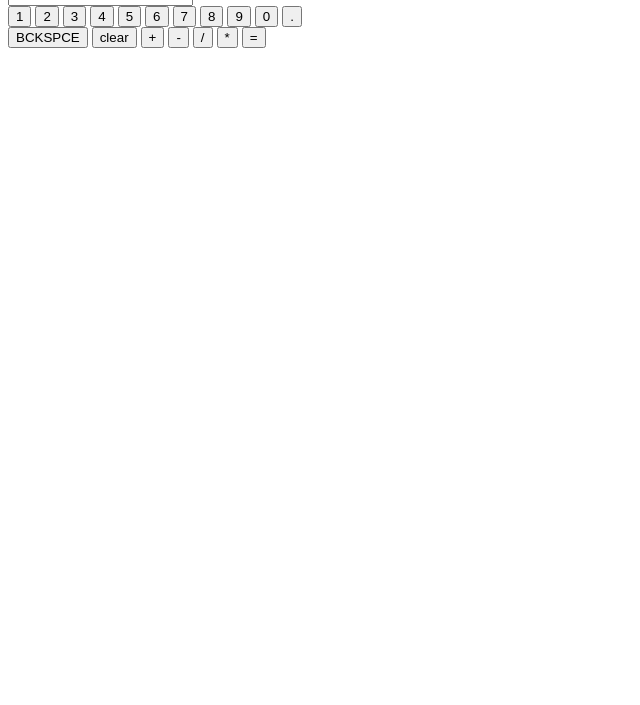
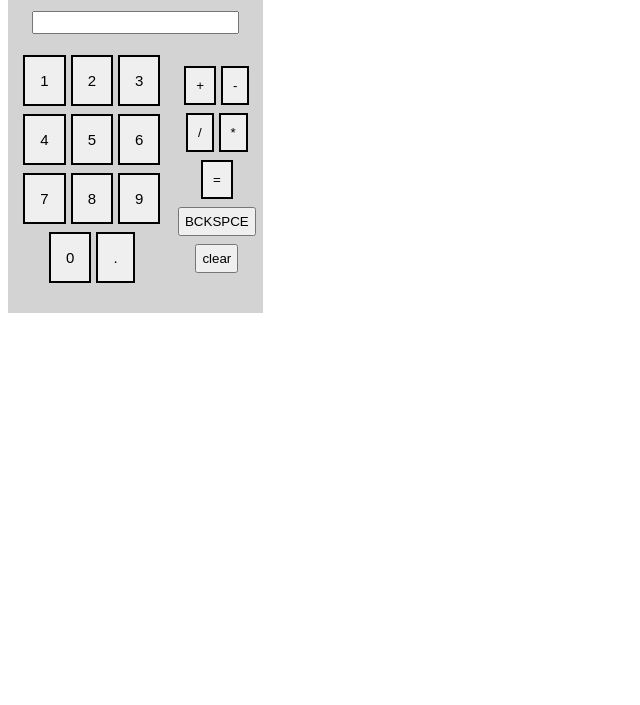
Before and after one commit to osseko/odin-calculator, a plain HTML site: page index.html in a window 1280 px wide. Shown: the part 95-800 px from the top of the page, without its empty margins (0-640 px from the left). Drawn offline with Linux system fonts and the light colour scheme.

Commit message:
calculator done

```diff
--- a/calcstyle.css
+++ b/calcstyle.css
@@ -0,0 +1,85 @@
+.calcBody{
+    display: flex;
+    height: 400px;
+    width: 255px;
+    background-color: lightgray;
+    flex-direction: column;
+    justify-content: center;
+    align-content: center;
+}
+
+.showBox{
+    display: flex;
+    flex-direction: row;
+    justify-content: center;
+    align-content: center;
+    padding: 5px;
+}
+
+#showNum{
+    font-size: 15px;
+    display: flex;
+    flex-direction: row;
+    justify-content: flex-end;
+}
+
+#header{
+    display: flex;
+    justify-content: center;
+}
+
+
+#calcFace{
+    display: flex;
+    padding: 5px;
+    flex-direction: row;
+    height: 250px;
+    width: 250px;
+
+}
+
+#numBed{
+    display: flex;
+    flex-wrap: wrap;
+    flex-direction: row;
+    row-gap: 8px;
+    column-gap: 5px;
+    align-content: center;
+    justify-content: center;
+
+}
+
+.numPad{
+    padding: 15px;
+    text-align: center;
+    font-size: 15px;
+    border: solid;
+    border-color: black;
+    border-width: 2px;
+}
+
+.operation{
+    padding: 10px;
+    border: solid;
+    border-color: black;
+    border-width: 2px;
+}
+
+.backspace{
+    padding: 5px;
+}
+
+.clear{
+    padding: 5px;
+}
+
+#oprBed{
+    display: flex;
+    flex-wrap: wrap;
+    flex-direction: row;
+    row-gap: 8px;
+    column-gap: 5px;
+    align-content: center;
+    justify-content: center;
+
+}
--- a/calculator.js
+++ b/calculator.js
@@ -41,6 +41,7 @@ storedInput = [];
 storedOperation = [];
 let compute;
 
+//operation function
 function calculon(a, b, c){
 
     if(c === "add"){
@@ -61,6 +62,7 @@ function calculon(a, b, c){
         compute = (a*b).toFixed(2);
     } else if(c === "equals"){
         storedInput.push(parseFloat(compute));
+        storedOperation.splice(0,2);
     }
 
 
@@ -78,7 +80,7 @@ function calculon(a, b, c){
         console.log(storedOperation)
         console.log("compute", compute)
 
-}// operation function
+}
 
 //returns number/numpad input
 const numberUp = numArr.forEach((buttons) => {
@@ -86,8 +88,15 @@ const numberUp = numArr.forEach((buttons) => {
     buttons.addEventListener("click", () => {
        const numDown = buttons.value;
 
+        if(storedOperation[0] === "equals"){
+            console.log("whoosh", storedInput)
+            showNum.value = "";
+            storedInput.splice(0, 2);
+            storedOperation.splice(0, 1);
+        }
+
         if(compute){
-            console.log("whoosh")
+            console.log("whoosh", storedInput)
             showNum.value = "";
             compute = null;
         }
@@ -132,13 +141,20 @@ const operPressed = oprArr.forEach((buttons) => {
 
 })
 
-
+// keyboard numpad input
 window.addEventListener("keydown", () => {
     let keybLocation = event.location;
     let keybInput = event.key
-    // no 'enter' key yet
+
     //key location = 3, numpad
     if(keybInput >= 0 && keybInput <=9 || keybInput === "."){
+
+        if(storedOperation[0] === "equals"){
+            console.log("whoosh", storedInput)
+            showNum.value = "";
+            storedInput.splice(0, 2);
+            storedOperation.splice(0, 1);
+        }
 
         if(compute){
             console.log("whoosh")
--- a/index.html
+++ b/index.html
@@ -7,12 +7,14 @@
     <link rel="stylesheet" href="calcstyle.css">
 </head>
 <body>
+    <div class="calcBody">
+
     <h1 id="header">Calculator</h1>
 
-    <input id="showNum" > </input>
+    <div class="showBox"> <input id="showNum" > </input> </div>
 
     <!-- <input id="oprPrss"></input> displays operation pressed -->
-
+    <div id="calcFace">
         <div id="numBed">
             <button class="numPad" id="1" value="1">1</button>
             <button class="numPad" id="2" value="2">2</button>
@@ -28,13 +30,15 @@
         </div>
 
         <div id="oprBed">
-        <button class="backspace" id="backspace" onclick="bckSpace()">BCKSPCE</button>
-        <button class="clear" id="clear" value="clear" onclick="enableDot(), clearInput()">clear</button>
             <button class="operation" id="add" value="add" onclick="enableDot()">+</button>
             <button class="operation" id="subtract" value="subtract"onclick="enableDot()">-</button>
             <button class="operation" id="divide" value="divide" onclick="enableDot()">/</button>
             <button class="operation" id="multiply" value="multiply" onclick="enableDot()">*</button>
             <button class="operation" id="equals" value="equals" onclick="enableDot()">=</button>
+            <button class="backspace" id="backspace" onclick="bckSpace()">BCKSPCE</button>
+            <button class="clear" id="clear" value="clear" onclick="enableDot(), clearInput()">clear</button>
+        </div>
+    </div>
     </div>
 
     <script src="calculator.js">
```
Lines whose indentation alone changed are shown as unchanged.
